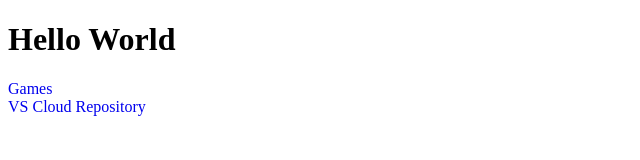
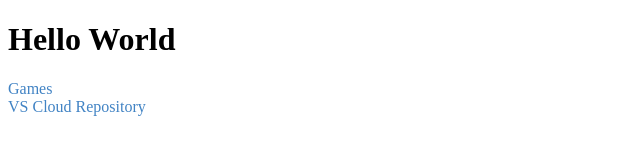
Before and after one commit to Tom-abc/Tom-abc.github.io, a plain HTML site: page index.html in a window 1280 px wide. Shown: the whole page, without its empty margins (0-640 px from the left). Drawn offline with Linux system fonts and the light colour scheme.

Commit message:
Update style.css

```diff
--- a/res/style.css
+++ b/res/style.css
@@ -1,5 +1,6 @@
 a{
     text-decoration: none;
+    color: #4183c4;
 }
 a:hover{
     text-decoration: underline;
```
